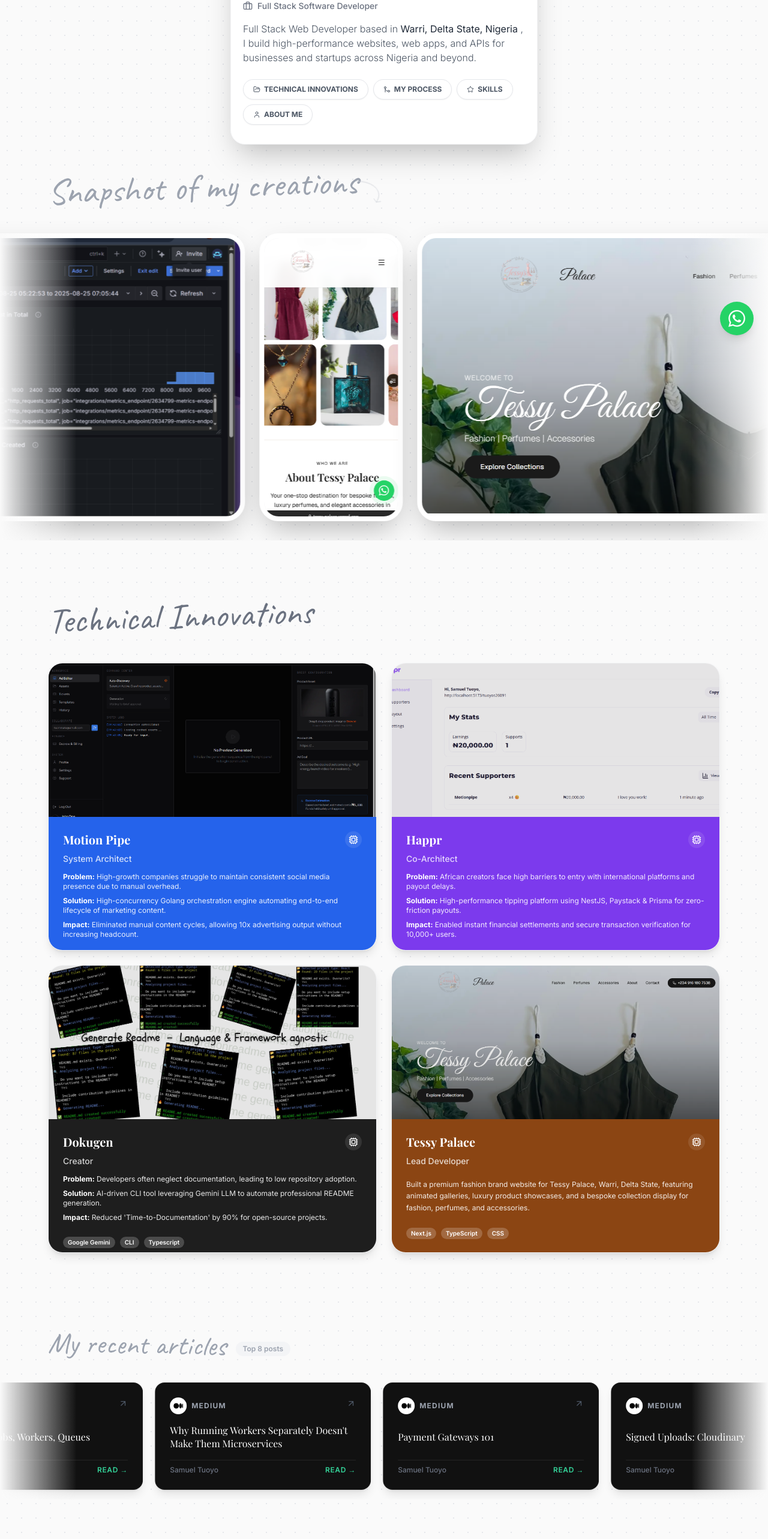
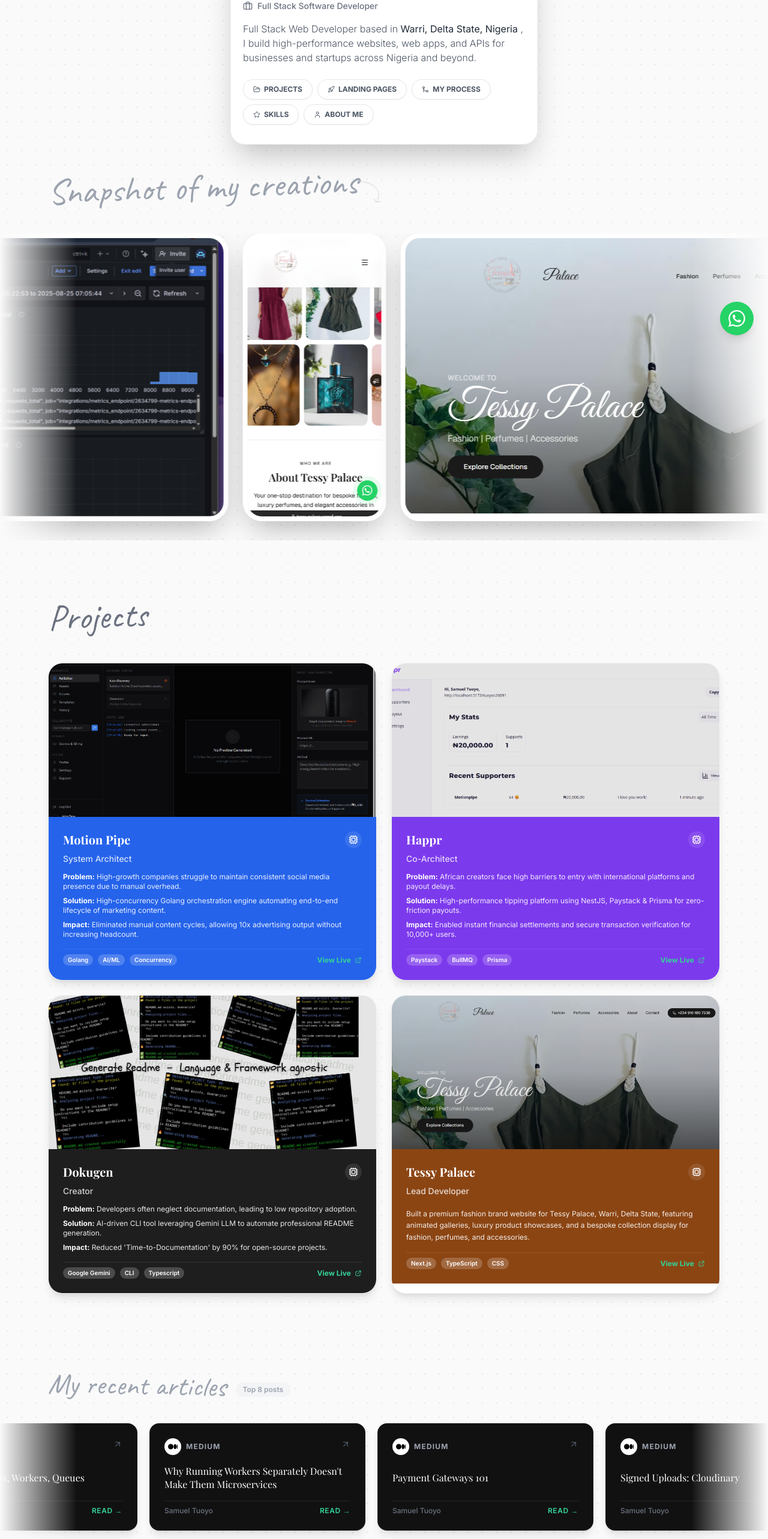
Before and after one commit to samueltuoyo15/Portfolio, a Next.js app: page / in a window 1280 px wide. Shown: the part 217-2783 px from the top of the page at 60% size. Built offline with nearby package versions, Linux system fonts and the light colour scheme; a web font is replaced by a local one.

Commit message:
feat(ui): add landing pages section and drag-scroll to carousels

```diff
--- a/app/globals.css
+++ b/app/globals.css
@@ -91,4 +91,13 @@
   .border-white\/8 {
     border-color: rgba(255, 255, 255, 0.08);
   }
+
+  .no-scrollbar::-webkit-scrollbar {
+    display: none;
+  }
+
+  .no-scrollbar {
+    -ms-overflow-style: none;
+    scrollbar-width: none;
+  }
 }
--- a/app/page.tsx
+++ b/app/page.tsx
@@ -82,6 +82,7 @@
       desc: "Healthcare Startup | Multi-tenant RBAC System",
       tech: ["NestJS", "PostgreSQL", "Redis", "SSE"],
       color: "bg-[#1E1E1E]",
+      link: "https://example.com/kovana",
     },
     {
       title: "Motion Pipe",
@@ -89,6 +90,7 @@
       desc: "AI-Driven Marketing & Content Orchestration SaaS",
       tech: ["Golang", "AI/ML", "Concurrency"],
       color: "bg-[#2563EB]",
+      link: "https://motion-pipe.vercel.app/",
       details: {
         problem:
           "High-growth companies struggle to maintain consistent social media presence due to manual overhead.",
@@ -104,6 +106,7 @@
       desc: "Fintech Creator-Support Infrastructure",
       tech: ["Paystack", "BullMQ", "Prisma"],
       color: "bg-[#7C3AED]",
+      link: "https://happr.vercel.app/",
       details: {
         problem:
           "African creators face high barriers to entry with international platforms and payout delays.",
@@ -119,6 +122,7 @@
       desc: "Open-Source AI README Generator",
       tech: ["Google Gemini", "CLI", "Typescript"],
       color: "bg-[#1E1E1E]",
+      link: "https://dokugen-readme.vercel.app/",
       details: {
         problem:
           "Developers often neglect documentation, leading to low repository adoption.",
@@ -134,6 +138,7 @@
       desc: "Built a premium fashion brand website for Tessy Palace, Warri, Delta State, featuring animated galleries, luxury product showcases, and a bespoke collection display for fashion, perfumes, and accessories.",
       tech: ["Next.js", "TypeScript", "CSS"],
       color: "bg-[#8B4513]",
+      link: "#",
     },
   ];
 
@@ -199,32 +204,25 @@
     },
   ];
 
-  const scrollRef = useRef<HTMLDivElement>(null);
-  const [isDragging, setIsDragging] = useState(false);
-  const [startX, setStartX] = useState(0);
-  const [scrollLeft, setScrollLeft] = useState(0);
+  const creationsRef = useRef<HTMLDivElement>(null);
+  const [isCreationsDragging, setIsCreationsDragging] = useState(false);
+  const [creationsStartX, setCreationsStartX] = useState(0);
+  const [creationsScrollLeft, setCreationsScrollLeft] = useState(0);
 
-  const handleMouseDown = (e: React.MouseEvent) => {
-    if (!scrollRef.current) return;
-    setIsDragging(true);
-    setStartX(e.pageX - scrollRef.current.offsetLeft);
-    setScrollLeft(scrollRef.current.scrollLeft);
+  const handleCreationsMouseDown = (e: React.MouseEvent) => {
+    if (!creationsRef.current) return;
+    setIsCreationsDragging(true);
+    setCreationsStartX(e.pageX - creationsRef.current.offsetLeft);
+    setCreationsScrollLeft(creationsRef.current.scrollLeft);
   };
-
-  const handleMouseLeave = () => {
-    setIsDragging(false);
-  };
-
-  const handleMouseUp = () => {
-    setIsDragging(false);
-  };
-
-  const handleMouseMove = (e: React.MouseEvent) => {
-    if (!isDragging || !scrollRef.current) return;
+  const handleCreationsMouseLeave = () => setIsCreationsDragging(false);
+  const handleCreationsMouseUp = () => setIsCreationsDragging(false);
+  const handleCreationsMouseMove = (e: React.MouseEvent) => {
+    if (!isCreationsDragging || !creationsRef.current) return;
     e.preventDefault();
-    const x = e.pageX - scrollRef.current.offsetLeft;
-    const walk = (x - startX) * 2;
-    scrollRef.current.scrollLeft = scrollLeft - walk;
+    const x = e.pageX - creationsRef.current.offsetLeft;
+    const walk = (x - creationsStartX) * 2;
+    creationsRef.current.scrollLeft = creationsScrollLeft - walk;
   };
 
   const articlesScrollRef = useRef<HTMLDivElement>(null);
@@ -387,9 +385,14 @@
           <div className="flex flex-wrap gap-2 w-full">
             {[
               {
-                label: "TECHNICAL INNOVATIONS",
+                label: "PROJECTS",
                 icon: <FolderOpen className="w-3 h-3" />,
                 id: "innovations",
+              },
+              {
+                label: "LANDING PAGES",
+                icon: <Rocket className="w-3 h-3" />,
+                id: "landing-pages",
               },
               {
                 label: "MY PROCESS",
@@ -443,7 +446,19 @@
           <div className="absolute left-0 top-0 h-full w-16 md:w-32 bg-gradient-to-r from-[#FAFAFA] to-transparent z-10 pointer-events-none" />
           <div className="absolute right-0 top-0 h-full w-16 md:w-32 bg-gradient-to-l from-[#FAFAFA] to-transparent z-10 pointer-events-none" />
 
-          <div className="marquee-track-slow gap-6 pb-8 px-4 select-none">
+          <div
+            ref={creationsRef}
+            className="overflow-x-auto cursor-grab active:cursor-grabbing"
+            style={{ WebkitOverflowScrolling: "touch", scrollbarWidth: "none" }}
+            onMouseDown={handleCreationsMouseDown}
+            onMouseLeave={handleCreationsMouseLeave}
+            onMouseUp={handleCreationsMouseUp}
+            onMouseMove={handleCreationsMouseMove}
+          >
+            <div
+              className="marquee-track-slow gap-6 pb-8 px-4 select-none"
+              style={{ animationPlayState: isCreationsDragging ? "paused" : undefined }}
+            >
               {[...creations, ...creations].map((src, idx) => (
                 <div
                   key={idx}
@@ -460,12 +475,13 @@
               ))}
             </div>
           </div>
+        </div>
       </section>
 
       <section id="innovations" className="w-full max-w-6xl px-4 mb-24">
         <div className="flex items-center gap-4 mb-12">
           <h2 className="text-4xl md:text-6xl font-handwriting text-gray-500 -rotate-2">
-            Technical Innovations
+            Projects
           </h2>
         </div>
 
@@ -473,9 +489,9 @@
           {otherProjects.map((project, i) => (
             <div
               key={i}
-              className={`group relative rounded-3xl overflow-hidden shadow-lg h-[30rem] bg-white border border-gray-100 transition hover:-translate-y-1`}
+              className={`group relative rounded-3xl overflow-hidden shadow-lg min-h-[30rem] h-full flex flex-col bg-white border border-gray-100 transition hover:-translate-y-1`}
             >
-              <div className="h-64 relative overflow-hidden">
+              <div className="h-64 shrink-0 relative overflow-hidden">
                 <img
                   src={
                     project.title === "Happr"
@@ -530,7 +546,8 @@
                       <p className="leading-relaxed">{project.desc}</p>
                     )}
                   </div>
-                  <div className="flex flex-wrap gap-2 pt-2">
+                  <div className="flex justify-between items-center pt-2 mt-auto border-t border-white/10">
+                    <div className="flex flex-wrap gap-2">
                       {project.tech.slice(0, 3).map((t) => (
                         <span
                           key={t}
@@ -539,6 +556,20 @@
                           {t}
                         </span>
                       ))}
+                    </div>
+                    {project.link && (
+                      <a
+                        href={project.link}
+                        target="_blank"
+                        rel="noopener noreferrer"
+                        className="inline-flex items-center gap-1.5 text-xs font-bold text-emerald-400 hover:text-emerald-300 transition-colors"
+                      >
+                        View Live
+                        <svg className="w-3 h-3" fill="none" viewBox="0 0 24 24" stroke="currentColor">
+                          <path strokeLinecap="round" strokeLinejoin="round" strokeWidth={2} d="M10 6H6a2 2 0 00-2 2v10a2 2 0 002 2h10a2 2 0 002-2v-4M14 4h6m0 0v6m0-6L10 14" />
+                        </svg>
+                      </a>
+                    )}
                   </div>
                 </div>
               </div>
@@ -558,12 +589,24 @@
           </span>
         </div>
 
-        {/* Auto-scrolling marquee */}
-        <div className="relative w-full overflow-hidden">
+        {/* Drag-scrollable marquee */}
+        <div className="relative w-full">
           <div className="absolute left-0 top-0 h-full w-16 md:w-32 bg-gradient-to-r from-[#FAFAFA] to-transparent z-10 pointer-events-none" />
           <div className="absolute right-0 top-0 h-full w-16 md:w-32 bg-gradient-to-l from-[#FAFAFA] to-transparent z-10 pointer-events-none" />
 
-          <div className="marquee-track gap-5 px-4 pb-4">
+          <div
+            ref={articlesScrollRef}
+            className="overflow-x-auto cursor-grab active:cursor-grabbing"
+            style={{ WebkitOverflowScrolling: "touch", scrollbarWidth: "none" }}
+            onMouseDown={handleArticlesMouseDown}
+            onMouseLeave={handleArticlesMouseLeave}
+            onMouseUp={handleArticlesMouseUp}
+            onMouseMove={handleArticlesMouseMove}
+          >
+            <div
+              className="marquee-track gap-5 px-4 pb-4"
+              style={{ animationPlayState: isArticlesDragging ? "paused" : undefined }}
+            >
               {[...articles, ...articles].map((article, idx) => (
                 <a
                   key={idx}
@@ -600,6 +643,73 @@
                 </a>
               ))}
             </div>
+          </div>
+        </div>
+      </section>
+
+      <section id="landing-pages" className="w-full max-w-6xl px-4 mb-24">
+        <div className="flex items-center gap-4 mb-12">
+          <h2 className="text-4xl md:text-6xl font-handwriting text-gray-500 -rotate-2">
+            Landing Pages I&apos;ve Brought to Life
+          </h2>
+        </div>
+        <p className="text-gray-500 text-sm mb-10 max-w-xl">
+          Pixel-perfect frontend implementations of Figma designs, built with React, Next.js, and CSS.
+        </p>
+
+        <div className="grid grid-cols-1 lg:grid-cols-2 gap-8 max-w-5xl mx-auto">
+          {[
+            { src: "/lading-page-1.png", title: "Encrypted File Storage Platform", tech: ["React Js", "CSS"], link: "https://synapse-vault-livid.vercel.app/" },
+          ].map((page, i) => (
+            <div
+              key={i}
+              className="group relative rounded-3xl overflow-hidden shadow-lg bg-white border border-gray-100 transition hover:-translate-y-1 hover:shadow-xl"
+            >
+              <div className="relative h-56 overflow-hidden bg-gray-100">
+                <img
+                  src={page.src}
+                  alt={page.title}
+                  className="absolute inset-0 w-full h-full object-cover object-top group-hover:scale-105 transition duration-500"
+                  loading="lazy"
+                />
+                <div className="absolute inset-0 bg-black/10" />
+              </div>
+              <div className="p-5 bg-[#1a1a2e] text-white flex flex-col gap-3">
+                <div className="flex justify-between items-start">
+                  <h3 className="font-bold font-serif text-base">{page.title}</h3>
+                  <div className="p-1.5 bg-white/10 rounded-full backdrop-blur-md">
+                    <Rocket className="w-4 h-4 text-white" />
+                  </div>
+                </div>
+                <p className="text-white/60 text-xs">Figma to Production</p>
+                <div className="flex justify-between items-center pt-2 border-t border-white/10 mt-1">
+                  <div className="flex flex-wrap gap-2">
+                    {page.tech.map((t) => (
+                      <span
+                        key={t}
+                        className="px-2 py-0.5 bg-white/20 backdrop-blur rounded-full text-[10px] font-semibold"
+                      >
+                        {t}
+                      </span>
+                    ))}
+                  </div>
+                  {page.link && (
+                    <a
+                      href={page.link}
+                      target="_blank"
+                      rel="noopener noreferrer"
+                      className="inline-flex items-center gap-1.5 text-xs font-bold text-emerald-400 hover:text-emerald-300 transition-colors"
+                    >
+                      Live App
+                      <svg className="w-3 h-3" fill="none" viewBox="0 0 24 24" stroke="currentColor">
+                        <path strokeLinecap="round" strokeLinejoin="round" strokeWidth={2} d="M10 6H6a2 2 0 00-2 2v10a2 2 0 002 2h10a2 2 0 002-2v-4M14 4h6m0 0v6m0-6L10 14" />
+                      </svg>
+                    </a>
+                  )}
+                </div>
+              </div>
+            </div>
+          ))}
         </div>
       </section>
 
```
Also changed, not shown: public/lading-page-1.png (added). Lines whose indentation alone changed are shown as unchanged.
